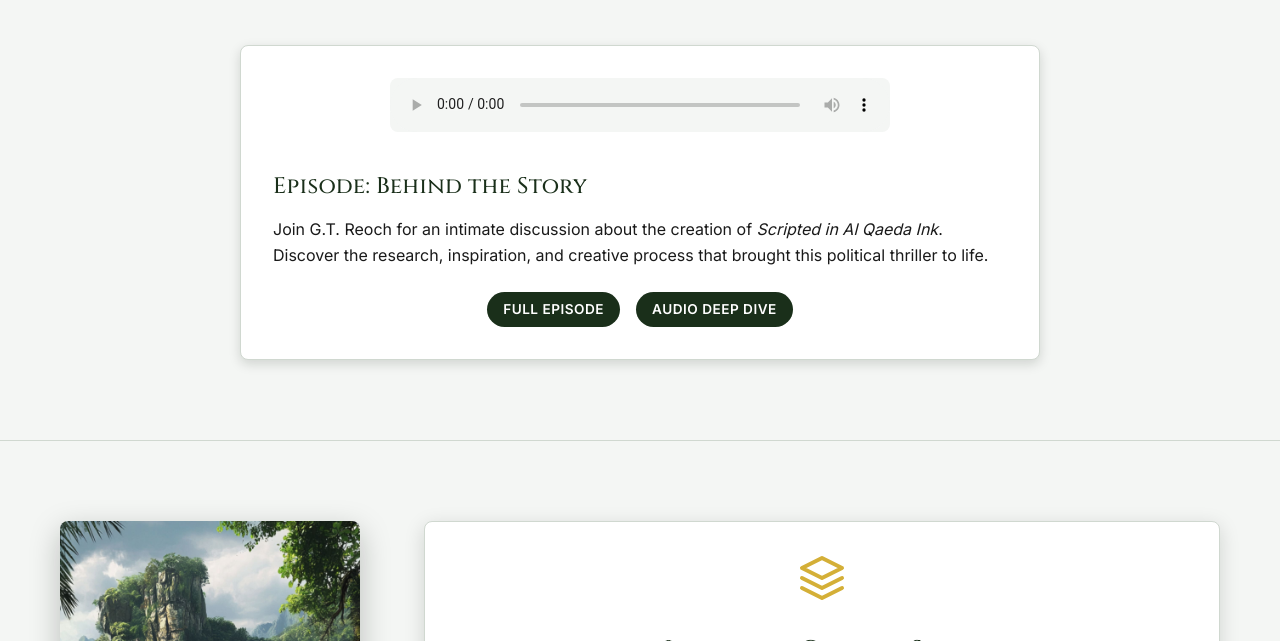
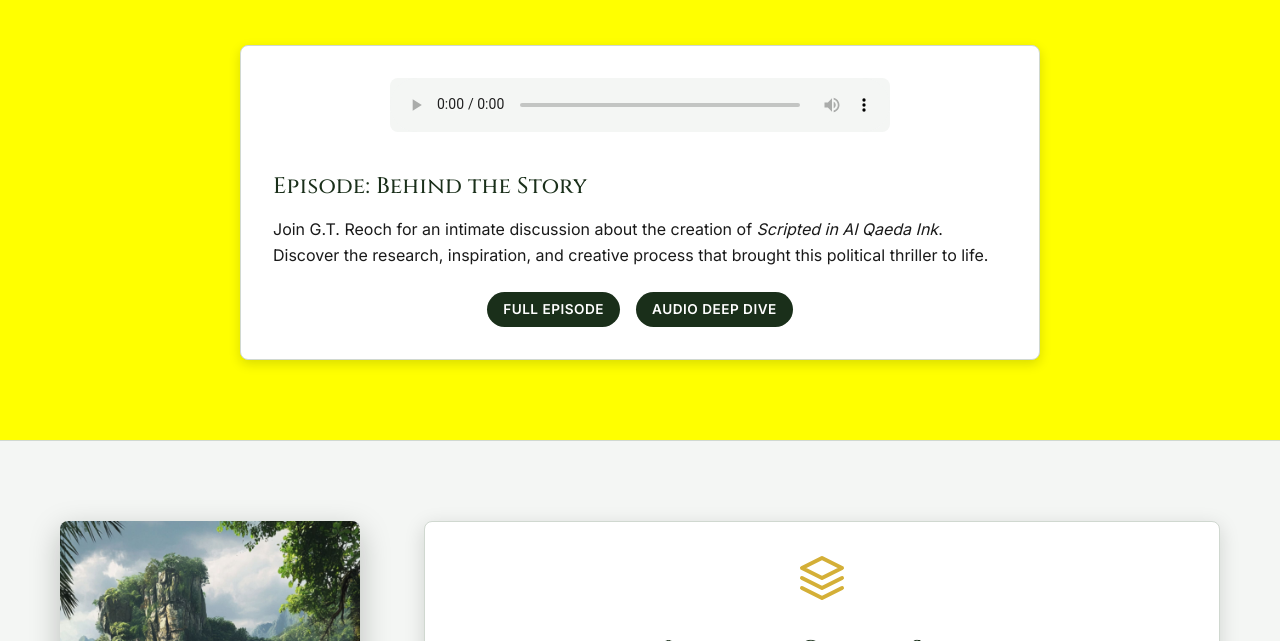
Before and after one commit to Mreoch1/GTReoch-Author-Website, a plain HTML site: page behind-the-scenes.html in a window 1280 px wide. Shown: the part 668-1309 px from the top of the page. Drawn offline with nearby package versions, Linux system fonts and the light colour scheme.

Commit message:
Add debugging styles to podcast section - bright yellow background

```diff
--- a/gt-reoch-styles.css
+++ b/gt-reoch-styles.css
@@ -773,9 +773,13 @@ a:hover {
 
 /* Podcast Section Styles */
 .podcast-section {
-    background: var(--background-light);
+    background: #ffff00 !important; /* Temporary bright yellow for debugging */
     padding: var(--section-padding);
     border-bottom: 1px solid var(--border-color);
+    display: block !important;
+    visibility: visible !important;
+    opacity: 1 !important;
+    min-height: 200px;
 }
 
 .podcast-content {
```
